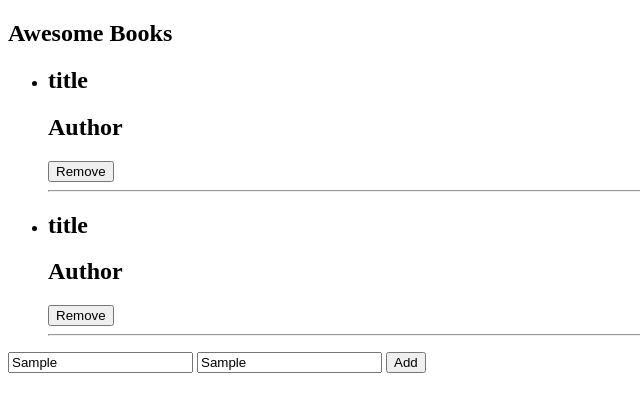
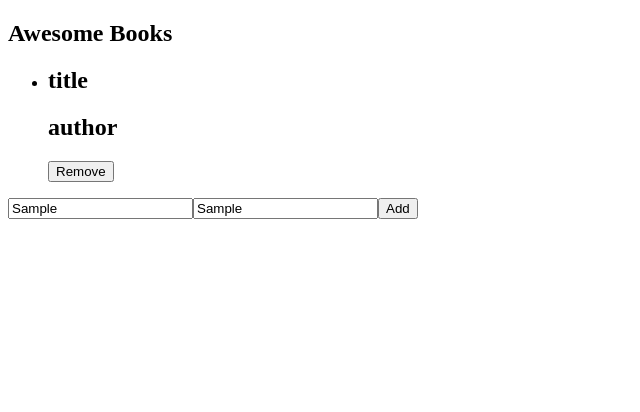
Before and after one commit to shella12/AwsomeBook.github.io, a plain HTML site: page index.html in a window 1280 px wide. Both pictures are taken after typing "Sample", "Sample" into the empty fields and a click on the button "Add". Shown: the whole page, without its empty margins (0-640 px from the left). Drawn offline with Linux system fonts and the light colour scheme.

Commit message:
Create form model

```diff
--- a/index.html
+++ b/index.html
@@ -9,31 +9,9 @@
 <body>
 
     <section class="awesome">
-        <h1>Awesome Books</h1>
-        <div class="book-list">
-            <ul>
-                <li>
-                    <h2>title</h2>
-                    <h2>Author</h2>
-                <button>Remove</button>
-                <hr>
-            </li>
-                <li>
-                    <h2>title</h2>
-                    <h2>Author</h2>
-                <button>Remove</button>
-                <hr>
-            </li>
-        </ul>
-        </div>
-        <div class="input-feilds">
-
-            <input type="text" name="title" id="title" placeholder="title">
-            <input type="text" name="author" id="author" placeholder="author">
-            <button>Add</button>
-        </div>
 
     </section>
 
+    <script src="script.js"></script>
 </body>
 </html>
--- a/script.js
+++ b/script.js
@@ -1,2 +1,55 @@
-const section=document.querySelector('.Awesome');
+const section=document.querySelector('.awesome');
+
 const heading=document.createElement('h1');
+heading.innerHTML="Awesome Books"
+section.appendChild(heading);
+
+const bookList=document.createElement('ul');
+bookList.className="book-list"
+section.appendChild(bookList);
+
+const inputDiv=document.createElement('div');
+inputDiv.className="input-fields"
+section.appendChild(inputDiv);
+
+const bookTitle=document.createElement('input');
+bookTitle.type="text"
+bookTitle.id="title"
+bookTitle.name="title"
+bookTitle.placeholder="title"
+section.appendChild(bookTitle);
+
+const bookAuthor=document.createElement('input');
+bookAuthor.type="text"
+bookAuthor.id="author"
+bookAuthor.name="author"
+bookAuthor.placeholder="author"
+section.appendChild(bookAuthor);
+
+const addButton=document.createElement('button');
+addButton.className="add";
+addButton.innerHTML="Add";
+section.appendChild(addButton);
+
+addButton.addEventListener('click',function() {
+
+    const list=document.createElement('li');
+    bookList.appendChild(list);
+
+    const title=document.createElement('h2');
+    title.innerHTML="title";
+    list.appendChild(title);
+
+    const author=document.createElement('h2');
+    author.innerHTML="author";
+    list.appendChild(author);
+
+    const removeButton=document.createElement('button');
+    removeButton.className="remove";
+    removeButton.innerHTML="Remove";
+    list.appendChild(removeButton);
+
+    removeButton.addEventListener('click', function(){
+    list.remove();
+    });
+});
```
